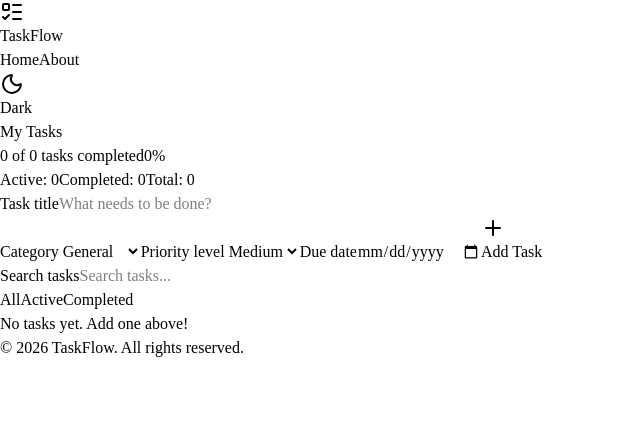
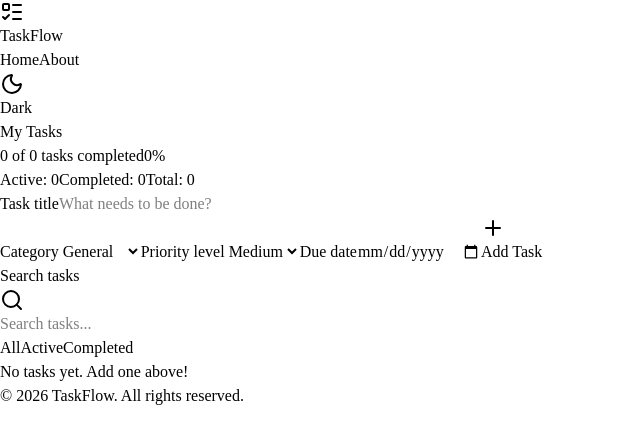
Before and after one commit to sieve-dev-sudo/taskflow-frontend, a React (Vite) app: page / in a window 1280 px wide. Shown: the top 444 px of the page, without its empty margins (0-640 px from the left). Built offline with nearby package versions, Linux system fonts and the light colour scheme.

Commit message:
feat: add search icon and remove margin from SearchBar

```diff
--- a/src/components/SearchBar.jsx
+++ b/src/components/SearchBar.jsx
@@ -1,7 +1,10 @@
+import { Search } from 'lucide-react'
+
 function SearchBar({ value, onChange }) {
   return (
-    <>
+    <div className="relative flex-1">
       <label htmlFor="task-search" className="sr-only">Search tasks</label>
+      <Search className="absolute left-3 top-1/2 -translate-y-1/2 w-4 h-4 text-slate-400" />
       <input
         id="task-search"
         type="text"
@@ -9,9 +12,9 @@ function SearchBar({ value, onChange }) {
         onChange={(e) => onChange(e.target.value)}
         placeholder="Search tasks..."
         aria-label="Search tasks"
-        className="w-full px-4 py-2 mb-4 border border-slate-300 dark:border-slate-700 rounded-lg bg-white dark:bg-slate-800 text-slate-900 dark:text-slate-100"
+        className="w-full pl-10 pr-4 py-1.5 border border-slate-300 dark:border-slate-700 rounded-lg bg-white dark:bg-slate-800 text-slate-900 dark:text-slate-100 text-sm focus:outline-none focus-visible:ring-2 focus-visible:ring-indigo-500"
       />
-    </>
+    </div>
   )
 }
 
```
